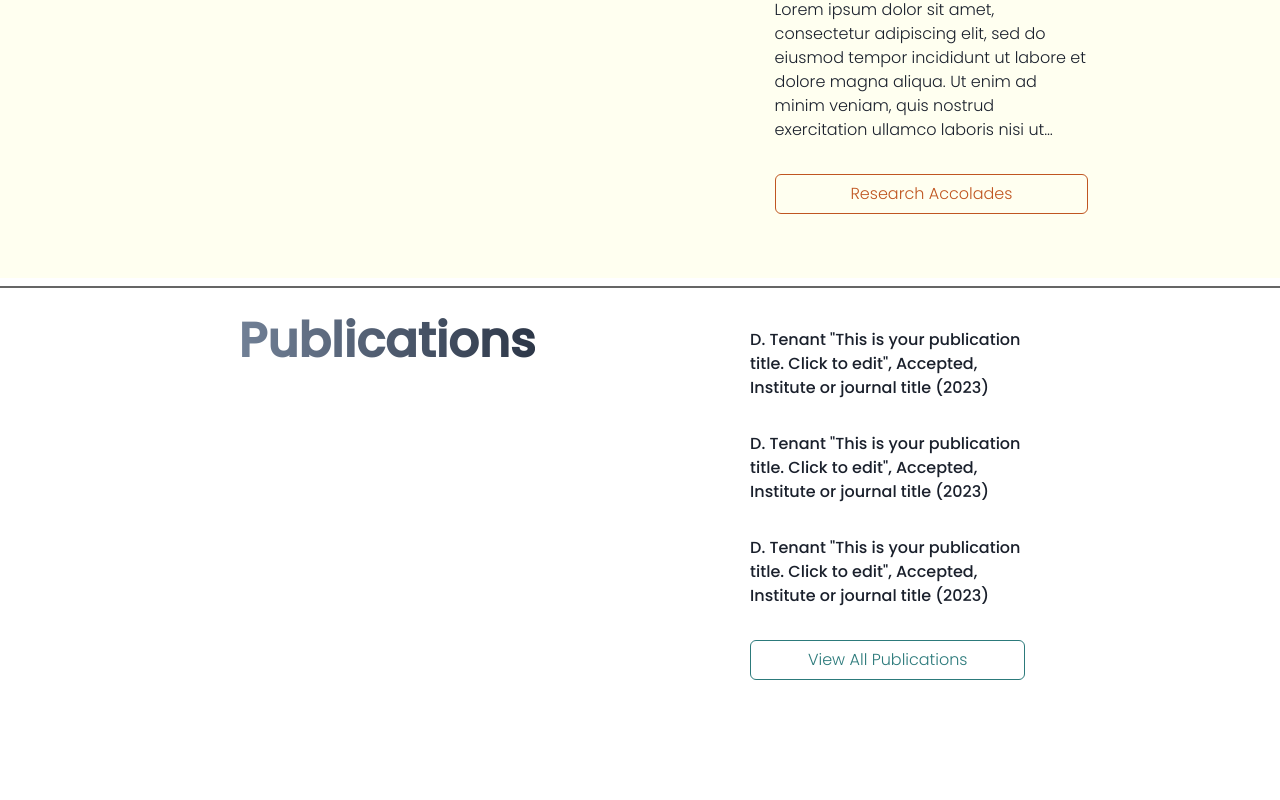
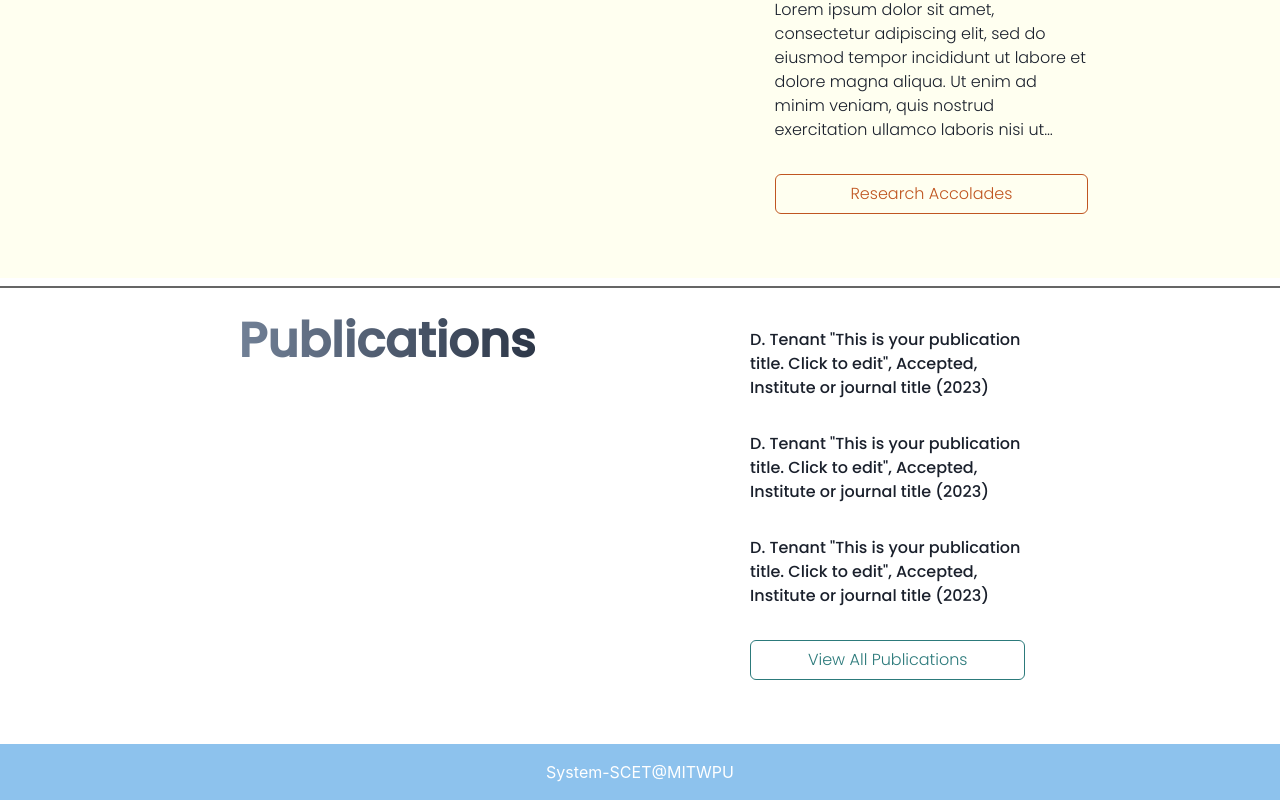
Before and after one commit to Gooner1886/systems-scet-mit, a React (Create React App) app: page / in a window 1280 px wide. Shown: the part 1302-2102 px from the top of the page. Before the commit the page ends 2046 px from the top, so only its background shows below. Built offline with nearby package versions, Linux system fonts and the light colour scheme; a web font is replaced by a local one.

Commit message:
organized files

```diff
--- a/package.json
+++ b/package.json
@@ -14,6 +14,7 @@
     "react": "^17.0.2",
     "react-dom": "^17.0.2",
     "react-icons": "^4.3.1",
+    "react-router-dom": "^6.2.1",
     "react-scripts": "5.0.0",
     "styled-components": "^5.3.3",
     "web-vitals": "^2.1.3"
--- a/src/App.js
+++ b/src/App.js
@@ -1,24 +1,13 @@
-import { Divider, VStack } from "@chakra-ui/react";
-import Designation from "./components/Designation";
-import Introduction from "./components/Introduction";
-import WithSubnavigation from "./components/Navbar";
-import ResearchInterests from "./components/ResearchInterests";
-import Landing from "./components/Landing/Landing";
-import PublicationOverview from "./components/PublicationOverview";
+import AboutPage from "./components/AboutPage/AboutPage"
+import Landing from "./components/Landing/Landing"
+import LoginPage from "./components/LoginPage/LoginPage"
 
 function App() {
   return (
     <>
-      <WithSubnavigation />
-      <VStack>
-        <Designation/>
-        <Introduction />
-        <Divider borderColor={"blackAlpha.700"} border={1} background={"black"}></Divider>
-        <ResearchInterests/>
-        <Divider borderColor={"blackAlpha.700"} border={1} background={"black"}></Divider>
-        <PublicationOverview />
-      </VStack>
-      {/* <Landing test/> */}
+      <AboutPage/>
+      {/*<Landing/>*/}
+      {/*<LoginPage/>*/}
     </>
   );
 }
--- /dev/null
+++ b/src/components/AboutPage/AboutPage.js
@@ -0,0 +1,27 @@
+import { ChakraProvider, Divider, VStack,Box } from "@chakra-ui/react";
+import Designation from "./Designation";
+import Introduction from "./Introduction";
+import WithSubnavigation from "../Navbar/Navbar";
+import ResearchInterests from "./ResearchInterests";
+import PublicationOverview from "./PublicationOverview";
+
+function AboutPage() {
+  return (
+      <>
+      <WithSubnavigation />
+      <VStack>
+        <Designation/>
+        <Introduction />
+        <Divider borderColor={"blackAlpha.700"} border={1} background={"black"}></Divider>
+        <ResearchInterests/>
+        <Divider borderColor={"blackAlpha.700"} border={1} background={"black"}></Divider>
+        <PublicationOverview />
+      </VStack>
+      <Box w='100%' p={4} color='white' overflowX='hidden' textAlign='center' bgColor='rgba(66, 153, 225, 0.6)'>
+            System-SCET@MITWPU
+      </Box>
+      </>
+  );
+}
+
+export default AboutPage;
--- a/src/components/Landing/Landing.js
+++ b/src/components/Landing/Landing.js
@@ -1,10 +1,13 @@
 import styled from "styled-components";
 import "./About.css";
 import Dummy from "./1.png";
+import WithSubnavigation from "../Navbar/Navbar"
+import {Box} from "@chakra-ui/react"
 
 const Landing = () => {
   return (
     <>
+      <WithSubnavigation />
       <Parent>
         <HeaderCard>
           <h1 style={{ margin: 0 }}>MIT-WPU</h1>
@@ -67,6 +70,9 @@ const Landing = () => {
           alt="placeholder"
         />
       </Parent>
+      <Box w='100%' p={4} color='white' overflowX='hidden' textAlign='center' bgColor='rgba(66, 153, 225, 0.6)'>
+            System-SCET@MITWPU
+      </Box>
     </>
   );
 };
--- /dev/null
+++ b/src/components/LoginPage/LoginPage.js
@@ -0,0 +1,14 @@
+import WithSubnavigation from "../Navbar/Navbar"
+import {Box} from "@chakra-ui/react"
+
+function LoginPage()
+{
+    return <>
+    <WithSubnavigation/>
+    <Box w='100%' p={4} color='white' overflowX='hidden' textAlign='center' bgColor='rgba(66, 153, 225, 0.6)'>
+            System-SCET@MITWPU
+    </Box>
+    </>
+}
+
+export default LoginPage;
```
Also changed, not shown: src/components/AboutPage/Designation.js (renamed from src/components/Designation.js), src/components/AboutPage/Introduction.js (renamed from src/components/Introduction.js), src/components/AboutPage/PublicationOverview.js (renamed from src/components/PublicationOverview.js), src/components/AboutPage/ResearchInterests.js (renamed from src/components/ResearchInterests.js), src/components/LoginPage/LoginPage.module.css (added), src/components/Navbar/Navbar.js (renamed from src/components/Navbar.js), 1 other file (tests, documents, lock files or other folders).
